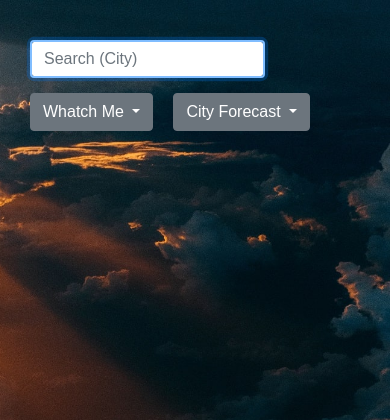
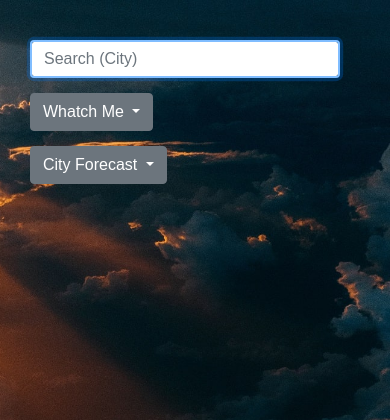
Before and after one commit to alfiomartini/city-weather, a Flask app: page / in a window 390 px wide. Shown: the top 420 px of the page. Run offline with Flask 2, Linux system fonts and the light colour scheme; some libraries are stand-ins or nearby versions; grey boxes are pictures that could not be loaded.

Commit message:
Navbar itens in block display mode from 700px down

```diff
--- a/static/styles.css
+++ b/static/styles.css
@@ -42,9 +42,13 @@ nav .dropdown .dropdown-menu .dropdown-item{
     color: white;
 }
 
-@media (max-width:500px){
-    nav button{
-        margin-top: 15px;
+@media (max-width:700px){
+    nav {
+        display: block;
+    }
+
+    nav .nav-action{
+        margin-bottom: 15px;
     }
 }
 
```
